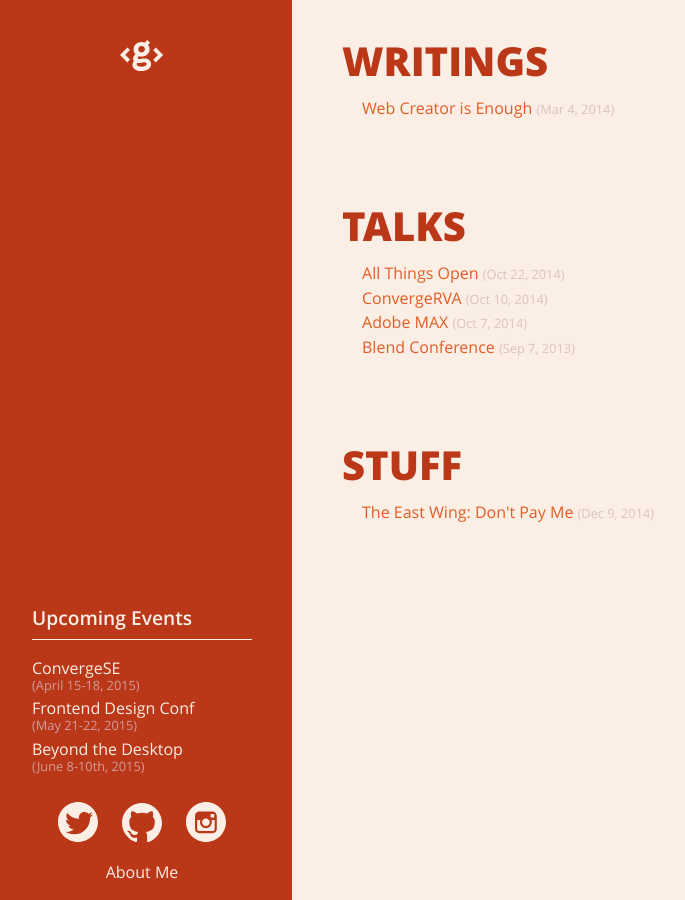
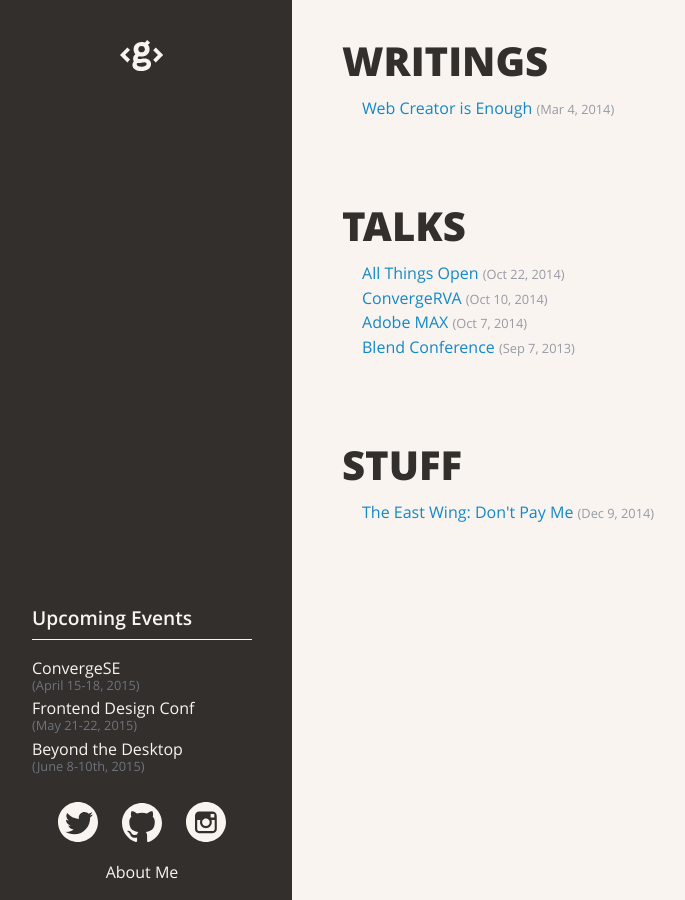
Before and after one commit to GarthDB/garthdb.github.io, a Jekyll site: the page built from index.html, in a window 1280 px wide. Shown: the whole page, without its empty margins (8-693 px from the left). Built offline with Jekyll 4.4.1, drawn with Linux system fonts in a browser that asks for light colours.

Commit message:
playing with a monochromatic color scheme

```diff
--- a/css/colors.sass
+++ b/css/colors.sass
@@ -1,3 +1,4 @@
+// orange
 // $primary-accent: #2C3E50
 // $secondary-accent: #2980B9
 // $tertiary-accent: #E74C3C
@@ -5,9 +6,18 @@
 // $background-color: #ECF0F1
 // $content-text: #3E454D
 
-$primary-accent: #BA3718
-$secondary-accent: #E35D25
-$tertiary-accent: #3F293C
-$subdued: rgba(215, 181, 188, 0.8)
-$background-color: #FAEEE5
+// blue
+// $primary-accent: #BA3718
+// $secondary-accent: #E35D25
+// $tertiary-accent: #3F293C
+// $subdued: rgba(215, 181, 188, 0.8)
+// $background-color: #FAEEE5
+// $content-text: #3E454D
+
+// greyscale
+$primary-accent: #322F2C
+$secondary-accent: #1389C7
+$tertiary-accent: #5184B6
+$subdued: rgba(127, 132, 145, 0.8)
+$background-color: #F9F4F0
 $content-text: #3E454D
```
Also changed, not shown: 2 other files.
